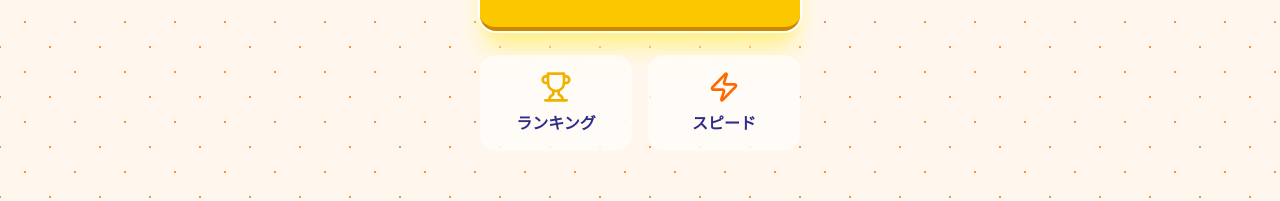
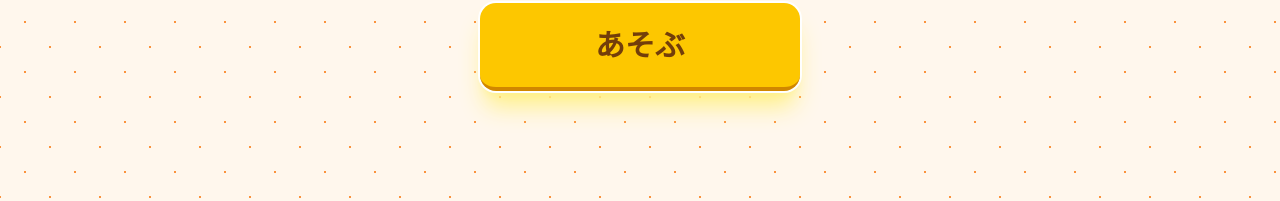
Before and after one commit to ks1590/mental-math-app, a Next.js app: page / in a window 1280 px wide. Shown: the part 503-704 px from the top of the page. Built offline with nearby package versions, Linux system fonts and the light colour scheme.

Commit message:
chore: Comment out rankings and speed display UI section.

```diff
--- a/app/page.tsx
+++ b/app/page.tsx
@@ -25,7 +25,7 @@
           </Button>
         </Link>
 
-        <div className="grid grid-cols-2 gap-4">
+        {/* <div className="grid grid-cols-2 gap-4">
           <div className="bg-white/60 p-4 rounded-2xl backdrop-blur-sm">
             <Trophy className="w-8 h-8 text-yellow-500 mx-auto mb-2" />
             <div className="font-bold text-indigo-900">ランキング</div>
@@ -34,7 +34,7 @@
             <Zap className="w-8 h-8 text-orange-500 mx-auto mb-2" />
             <div className="font-bold text-indigo-900">スピード</div>
           </div>
-        </div>
+        </div> */}
       </div>
     </main>
   );
```
